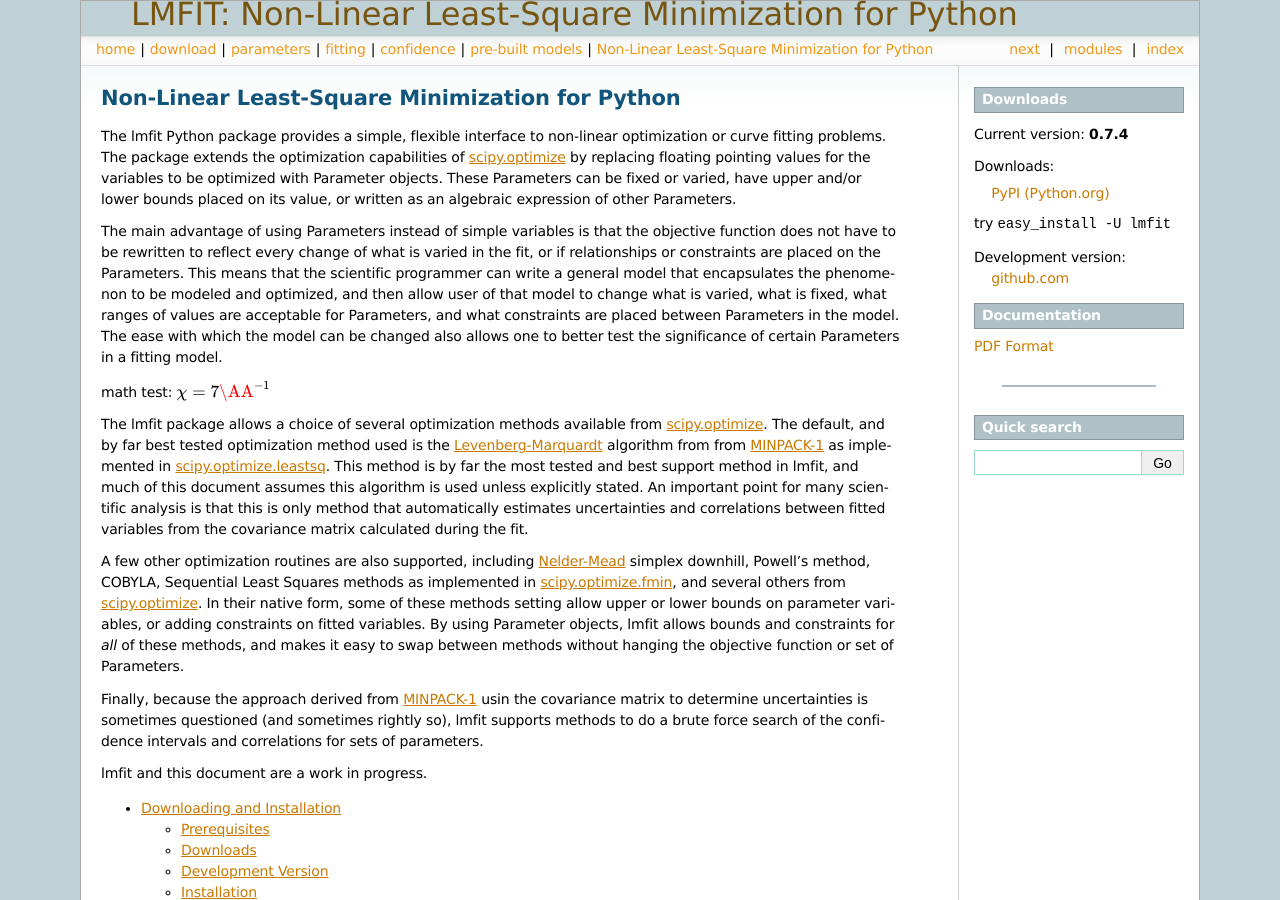
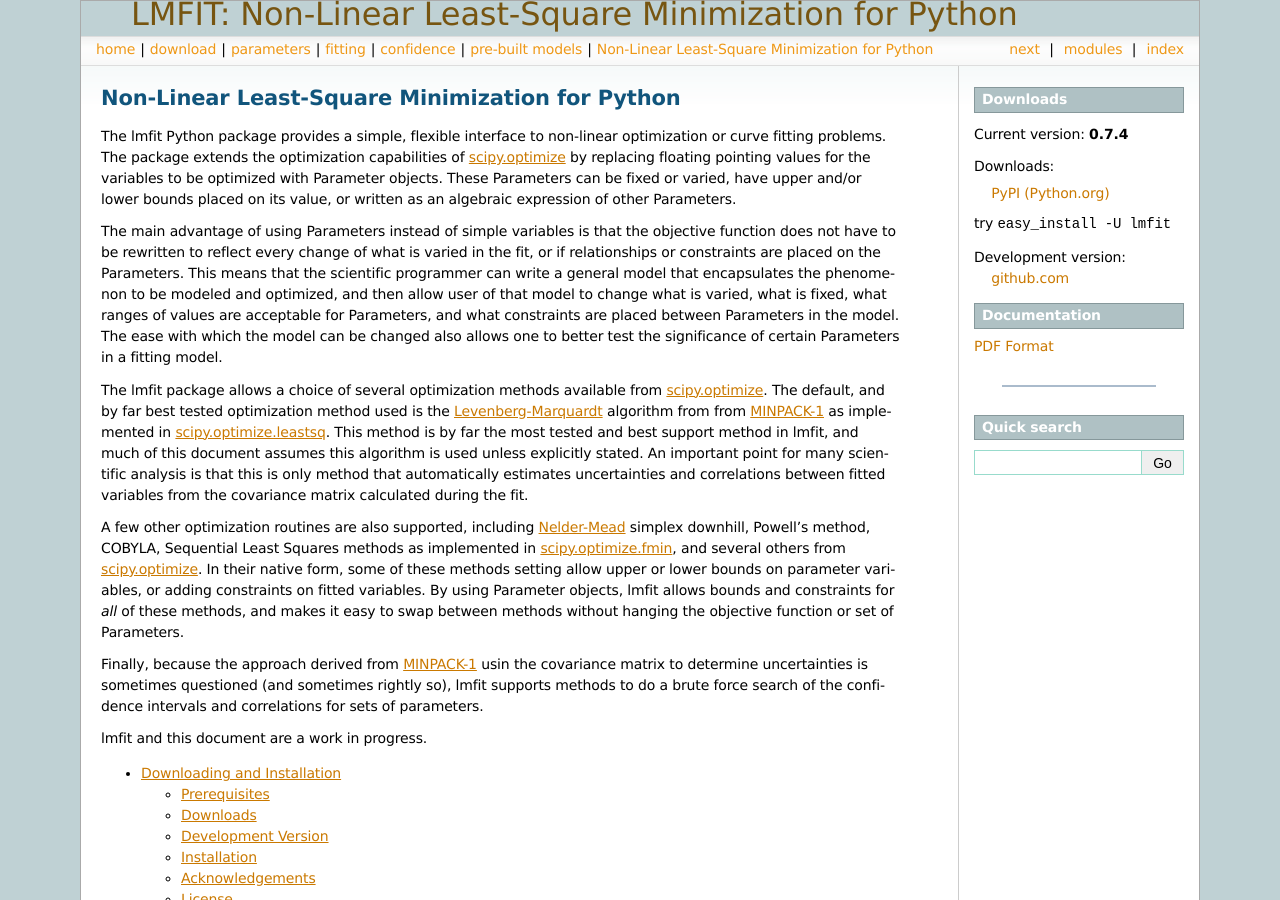
Before and after one commit to lmfit/lmfit-py, a Sphinx documentation site: the page built from doc/index.rst, in a window 1280 px wide and 900 px high. Built offline with Sphinx 7.4.7, drawn with Linux system fonts in a browser that asks for light colours.

Commit message:
remove junk

```diff
--- a/doc/index.rst
+++ b/doc/index.rst
@@ -36,8 +36,6 @@
 which the model can be changed also allows one to better test the
 significance of certain Parameters in a fitting model.
 
-math test: :math:`\chi=7{\AA}^{-1}`
-
 The lmfit package allows a choice of several optimization methods available
 from `scipy.optimize`_.  The default, and by far best tested optimization
 method used is the `Levenberg-Marquardt`_ algorithm from
```
